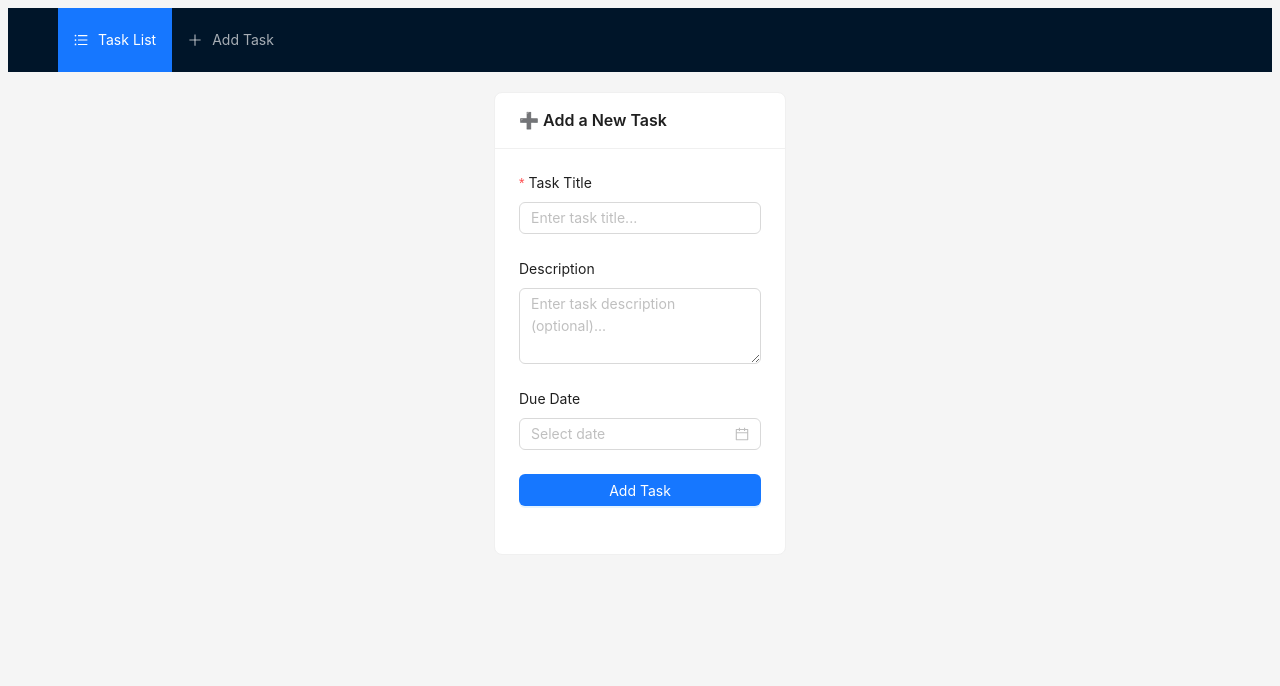
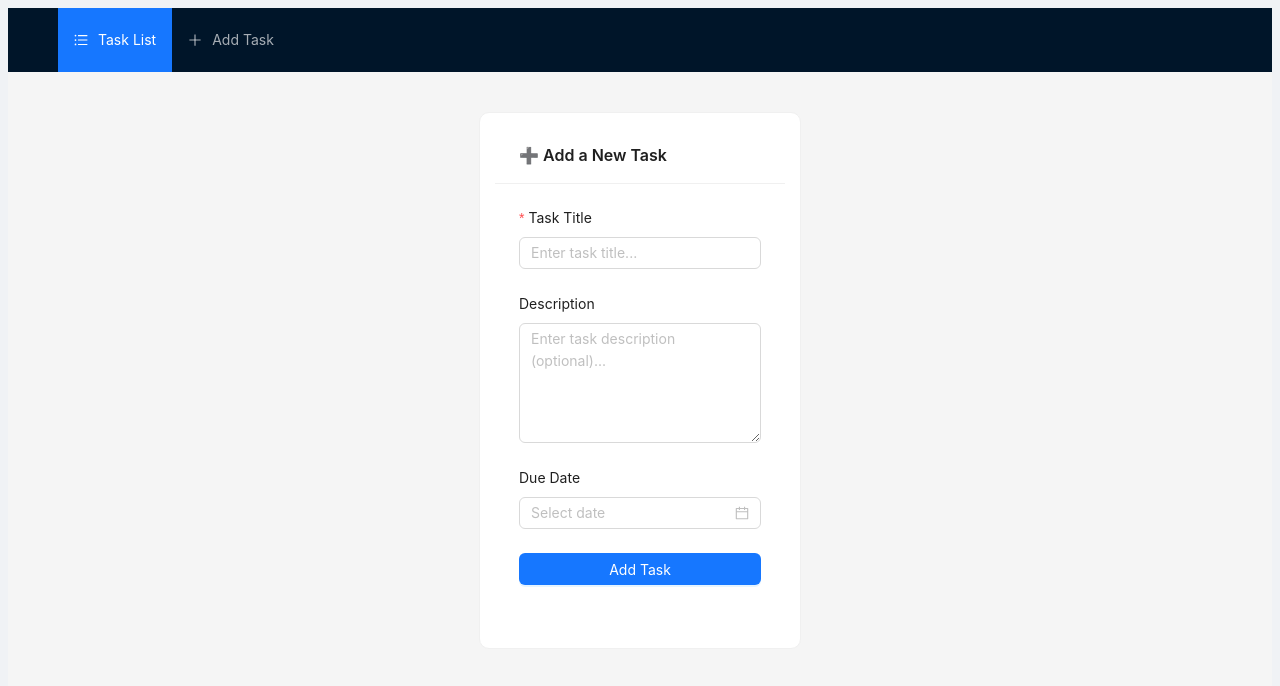
Before and after one commit to Isurulak1/Personal-Task-Manager, a React (Vite) app in the folder my-task-manager/: page /add-task in a window 1280 px wide. Shown: the top 686 px of the page. Built offline with nearby package versions, Linux system fonts and the light colour scheme.

Commit message:
resolve date error and some modification

```diff
--- a/my-task-manager/src/App.tsx
+++ b/my-task-manager/src/App.tsx
@@ -1,13 +1,13 @@
 import React from "react";
-import { BrowserRouter as Router, Routes, Route, Link, useLocation } from "react-router-dom";
-import { Layout, Menu } from "antd";
-import { UnorderedListOutlined, PlusOutlined } from "@ant-design/icons";
+import { BrowserRouter as Router, Routes, Route, useLocation } from "react-router-dom";
+import { Layout} from "antd";
 import TaskList from "./pages/task-list";
 import AddTask from "./pages/add-task";
 import "../src/styles/globals.css";
 import TaskForm from "./components/task-form";
+import LayoutComponent from "./components/layout";
 
-const { Header, Content } = Layout;
+const {Content } = Layout;
 
 const EditTaskWrapper = () => {
   const location = useLocation();
@@ -17,18 +17,7 @@ const EditTaskWrapper = () => {
 const App: React.FC = () => {
   return (
     <Router>
-      <Layout className="layout-container">
-        <Header className="header-menu">
-          <Menu theme="dark" mode="horizontal" defaultSelectedKeys={["1"]}>
-            <Menu.Item key="1" icon={<UnorderedListOutlined />}>
-              <Link to="/">Task List</Link>
-            </Menu.Item>
-            <Menu.Item key="2" icon={<PlusOutlined />}>
-              <Link to="/add-task">Add Task</Link>
-            </Menu.Item>
-          </Menu>
-        </Header>
-
+        <LayoutComponent>
         <Content className="content-container">
           <Routes>
             <Route path="/" element={<TaskList />} />
@@ -36,7 +25,7 @@ const App: React.FC = () => {
             <Route path="/edit-task/:id" element={<EditTaskWrapper  />} />
           </Routes>
         </Content>
-      </Layout>
+        </LayoutComponent>
     </Router>
   );
 };
--- a/my-task-manager/src/components/layout.tsx
+++ b/my-task-manager/src/components/layout.tsx
@@ -12,7 +12,7 @@ interface LayoutProps {
 
 const LayoutComponent: React.FC<LayoutProps> = ({ children }) => {
   return (
-    <Layout className="layout-container">
+    <Layout>
       <Header className="header-menu">
         <Menu theme="dark" mode="horizontal" defaultSelectedKeys={["1"]}>
           <Menu.Item key="1" icon={<UnorderedListOutlined />}>
--- a/my-task-manager/src/components/task-form.tsx
+++ b/my-task-manager/src/components/task-form.tsx
@@ -34,7 +34,7 @@ const TaskForm: React.FC<TaskFormProps> = ({ existingTask }) => {
       id: existingTask ? existingTask.id : Date.now(),
       title: values.title,
       description: values.description || "",
-      dueDate: values.dueDate ? values.dueDate.toISOString() : "",
+      dueDate: values.dueDate ? values.dueDate.format("YYYY-MM-DD") : "No due date",
       completed: values.completed,
     };
 
@@ -49,8 +49,8 @@ const TaskForm: React.FC<TaskFormProps> = ({ existingTask }) => {
 
 
   return (
-    <Card title={existingTask ? "✏️ Edit Task" : "➕ Add a New Task"} style={{ width: "100%" }}>
-    <Form form={form} onFinish={handleSubmit} layout="vertical"> {/* ✅ Pass the form instance */}
+    <Card title={existingTask ? "✏️ Edit Task": " "} style={{ width: "100%" }}>
+    <Form form={form} onFinish={handleSubmit} layout="vertical">
       <Form.Item name="title" label="Title" rules={[{ required: true, message: "Title is required!" }]}>
         <Input placeholder="Enter task title..." />
       </Form.Item>
--- a/my-task-manager/src/components/task-list.tsx
+++ b/my-task-manager/src/components/task-list.tsx
@@ -1,18 +1,18 @@
 import React from "react";
 import { useDispatch } from "react-redux";
 import { removeTask, toggleTask } from "../store/taskSlice";
-import { List, Button, Checkbox, Typography, Card } from "antd";
+import { List, Button, Checkbox, Typography} from "antd";
 import { DeleteOutlined, CheckOutlined, CalendarOutlined, EditOutlined } from "@ant-design/icons";
 import { useNavigate } from "react-router-dom";
 import { Task } from "../types/task";
 
 const { Title, Text } = Typography;
 
-interface AddListProps {
+interface ShowListProps {
   tasks: Task[];
 }
 
-const AddList: React.FC<AddListProps> = ({ tasks }) => {
+const ShowList: React.FC<ShowListProps> = ({ tasks }) => {
   const dispatch = useDispatch();
   const navigate = useNavigate();
 
@@ -34,7 +34,7 @@ const AddList: React.FC<AddListProps> = ({ tasks }) => {
             <Text type="secondary" className="task-description">{task.description}</Text>
             <br />
             <Text type="secondary" className="task-date">
-              <CalendarOutlined /> Due: {task.dueDate}
+              <CalendarOutlined /> Due: {task.dueDate ? task.dueDate : "No due date"}
             </Text>
           </div>
           <div className="task-actions">
@@ -69,4 +69,4 @@ const AddList: React.FC<AddListProps> = ({ tasks }) => {
   );
 };
 
-export default AddList;
+export default ShowList;
--- a/my-task-manager/src/pages/add-task.tsx
+++ b/my-task-manager/src/pages/add-task.tsx
@@ -1,6 +1,5 @@
 import React from "react";
-import { useDispatch, useSelector } from "react-redux";
-import { RootState } from "../store";
+import { useDispatch } from "react-redux";
 import { useNavigate } from "react-router-dom";
 import { addTask } from "../store/taskSlice";
 import { Form, Input, Button, Card, DatePicker } from "antd";
@@ -10,14 +9,13 @@ import moment from "moment";
 const AddTask: React.FC = () => {
   const dispatch = useDispatch();
   const navigate = useNavigate();
-  const tasks = useSelector((state: RootState) => state.tasks.tasks);
 
-  const handleSubmit = (values: { title: string; description?: string; dueDate?: string }) => {
+  const handleSubmit = (values: { title: string; description?: string; dueDate?: moment.Moment }) => {
     dispatch(
       addTask({
         title: values.title,
         description: values.description || "",
-        dueDate: values.dueDate ? moment(values.dueDate).toISOString() : "No due date",
+        dueDate: values.dueDate ? values.dueDate.format("YYYY-MM-DD") : "No due date",
         completed: false,
       })
     );
@@ -36,7 +34,7 @@ const AddTask: React.FC = () => {
         </Form.Item>
 
         <Form.Item label="Description" name="description">
-          <Input.TextArea rows={3} placeholder="Enter task description (optional)..." />
+          <Input.TextArea rows={5} placeholder="Enter task description (optional)..." />
         </Form.Item>
 
         <Form.Item label="Due Date" name="dueDate">
--- a/my-task-manager/src/pages/task-list.tsx
+++ b/my-task-manager/src/pages/task-list.tsx
@@ -4,7 +4,7 @@ import { RootState } from "../store";
 import { Card, Typography, Button } from "antd";
 import { Link } from "react-router-dom";
 import "../styles/globals.css";
-import AddList from "../components/task-list";
+import ShowList from "../components/task-list";
 
 const { Text } = Typography;
 
@@ -18,7 +18,7 @@ const TaskList: React.FC = () => {
           No tasks available. <Link to="/add-task">Add one!</Link>
         </Text>
       ) : (
-        <AddList tasks={tasks} />
+        <ShowList tasks={tasks} />
       )}
       <Button type="primary" block className="add-task-button">
         <Link to="/add-task">➕ Add New Task</Link>
--- a/my-task-manager/src/styles/globals.css
+++ b/my-task-manager/src/styles/globals.css
@@ -1,9 +1,15 @@
 body {
-    background-color: #f5f5f5;
+    background-color: #f0f2f5;
+    font-family: 'Inter', sans-serif;
+    color: #333;
   }
 
   .layout-container {
     min-height: 100vh;
+    display: flex;
+    flex-direction: column;
+    align-items: center;
+    justify-content: center;
   }
 
   .header-menu {
@@ -26,9 +32,11 @@ body {
 
   .task-item {
     display: flex;
+    flex-wrap: wrap;
     align-items: center;
     justify-content: space-between;
     padding: 10px;
+    gap: 20px;
   }
 
   .task-checkbox {
@@ -55,9 +63,10 @@ body {
   .task-date {
     display: block;
     color: #007bff;
+    width: 150px;
     background: rgba(0, 123, 255, 0.1);
-    padding: 5px 10px;
-    border-radius: 5px;
+    padding: 2px 10px;
+    border-radius: 10px;
     display: inline-block;
   }
 
@@ -71,6 +80,9 @@ body {
   }
   .card-full-width {
     width: 100%;
+    background: #fff;
+    padding: 15px;
+    border-radius: 10px;
   }
 
   .add-task-button {
```
